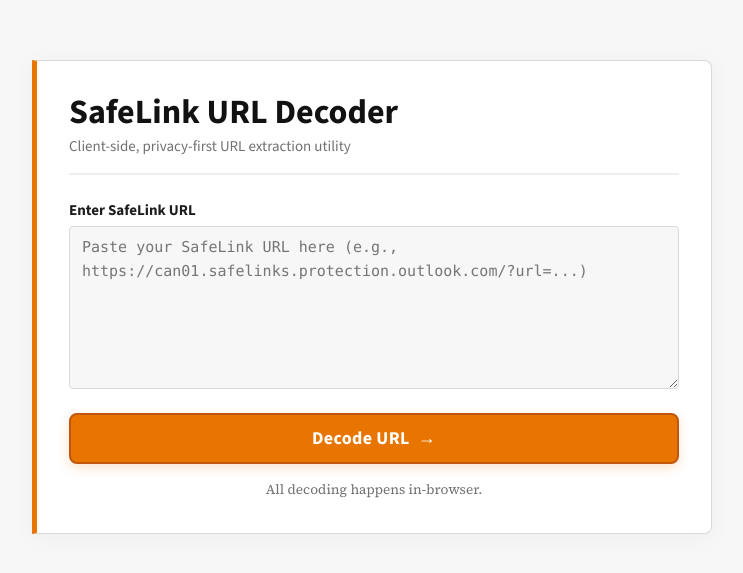
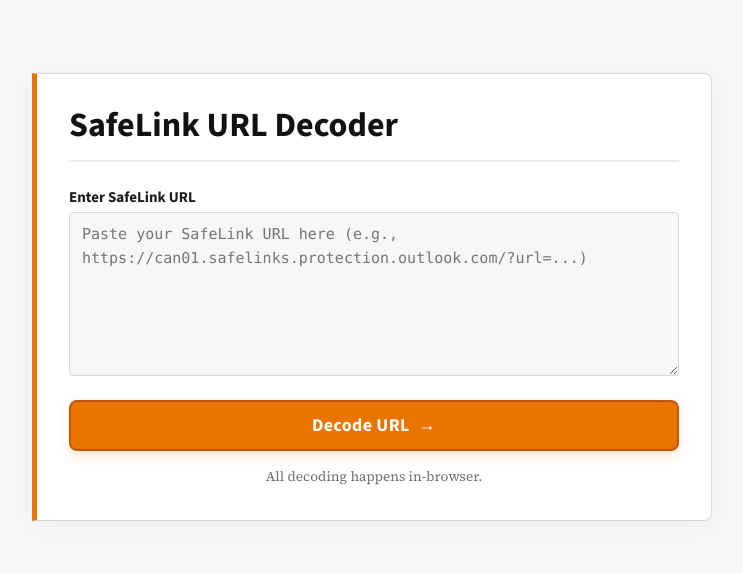
Before and after one commit to pubino/sanelink, a plain HTML site: page index.html in a window 1280 px wide. Shown: the part 103-676 px from the top of the page, without its empty margins (268-1011 px from the left). Drawn offline with nearby package versions, Linux system fonts and the light colour scheme; a web font is replaced by a local one.

Commit message:
Remove decoder subtitle

```diff
--- a/index.html
+++ b/index.html
@@ -25,7 +25,6 @@
     <main class="decoder-card">
       <header class="decoder-header">
         <h1 class="decoder-title">SafeLink URL Decoder</h1>
-        <p class="decoder-subtitle">Client-side, privacy-first URL extraction utility</p>
       </header>
 
       <div class="pt-form">
```
